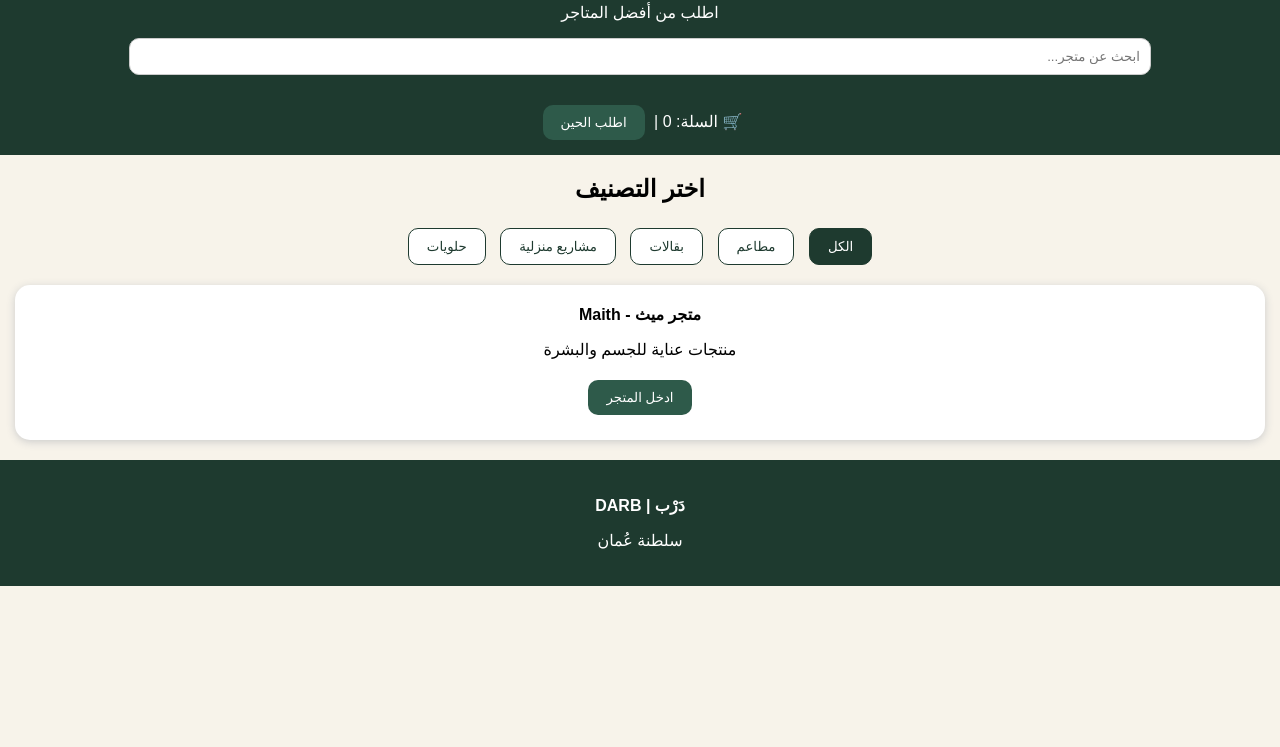
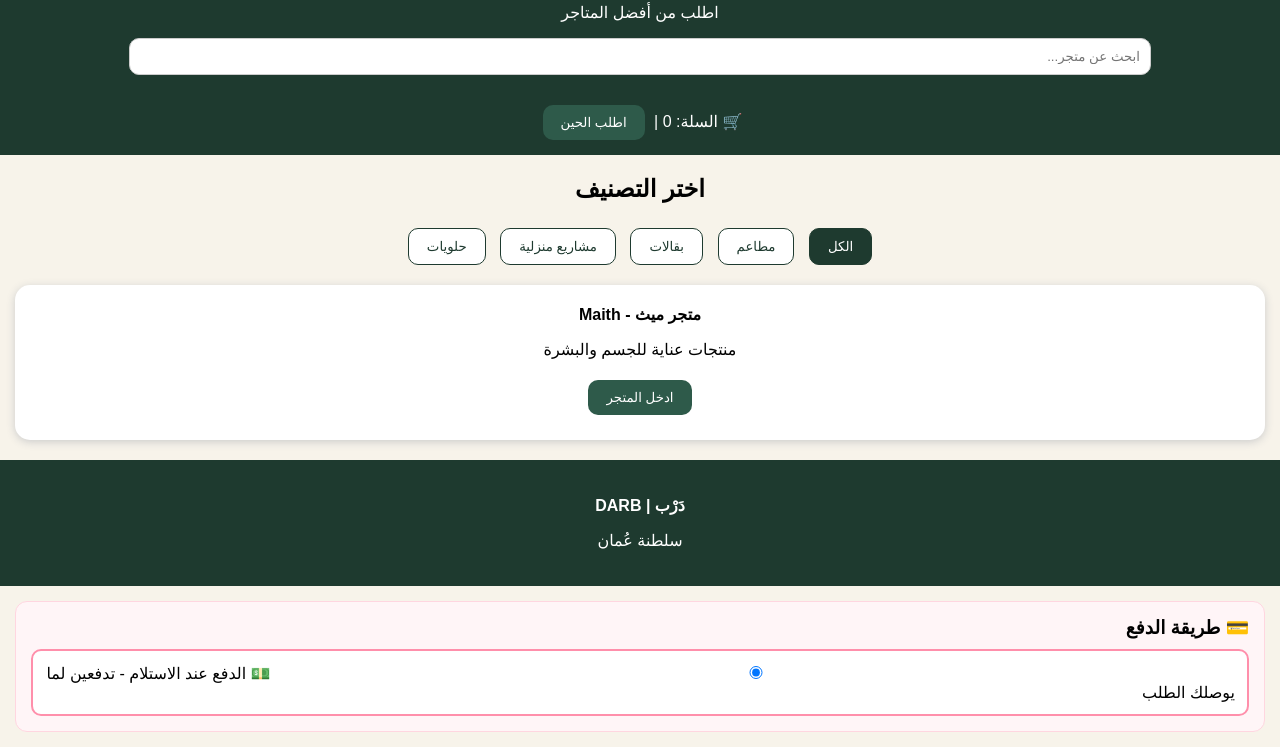
Before and after one commit to snaaaalhatmi-eng/Darb-, a plain HTML site: page index.html in a window 1280 px wide. Shown: the part 93-840 px from the top of the page. Before the commit the page ends 800 px from the top, so only its background shows below. Drawn offline with Linux system fonts and the light colour scheme.

Commit message:
Update index.html

```diff
--- a/index.html
+++ b/index.html
@@ -105,6 +105,7 @@ function orderNow(){
 if(cart.length==0){ alert('السلة فاضية'); return; }
 let msg = 'مرحبا، أريد الطلب من متجر ميث - Maith:%0A';
 cart.forEach(item=>{ msg += '- ' + item.name + ' - ' + item.price + '%0A'; });
+  msg += '\nطريقة الدفع: الدفع عند الاستلام 💵';
 window.open('https://wa.me/96894799751?text=' + msg, '_blank');
 }
 function searchStores(){
@@ -114,6 +115,11 @@ s.style.display = s.innerText.includes(v) ? 'block' : 'none';
 });
 }
 </script>
-
+<div style="background:#fff5f7; padding:15px; border-radius:12px; margin:15px; text-align:right; border:1px solid #ffd6e0;">
+  <h3 style="margin:0 0 10px 0;">💳 طريقة الدفع</h3>
+  <label style="display:block; background:white; padding:12px; border-radius:10px; border:2px solid #ff8fab;">
+    <input type="radio" name="payment" checked> 💵 الدفع عند الاستلام - تدفعين لما يوصلك الطلب
+  </label>
+</div>
 </body>
 </html>
```
